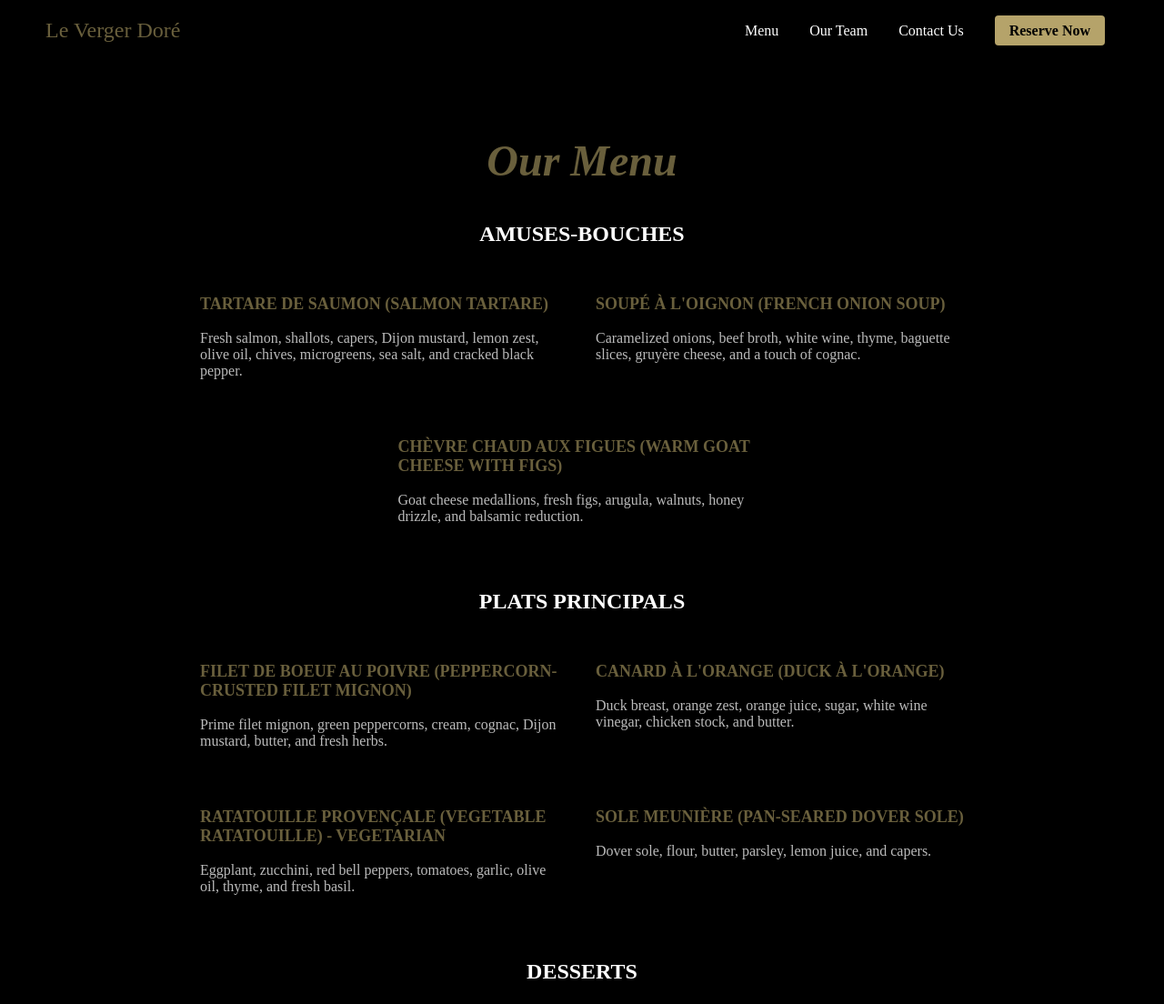
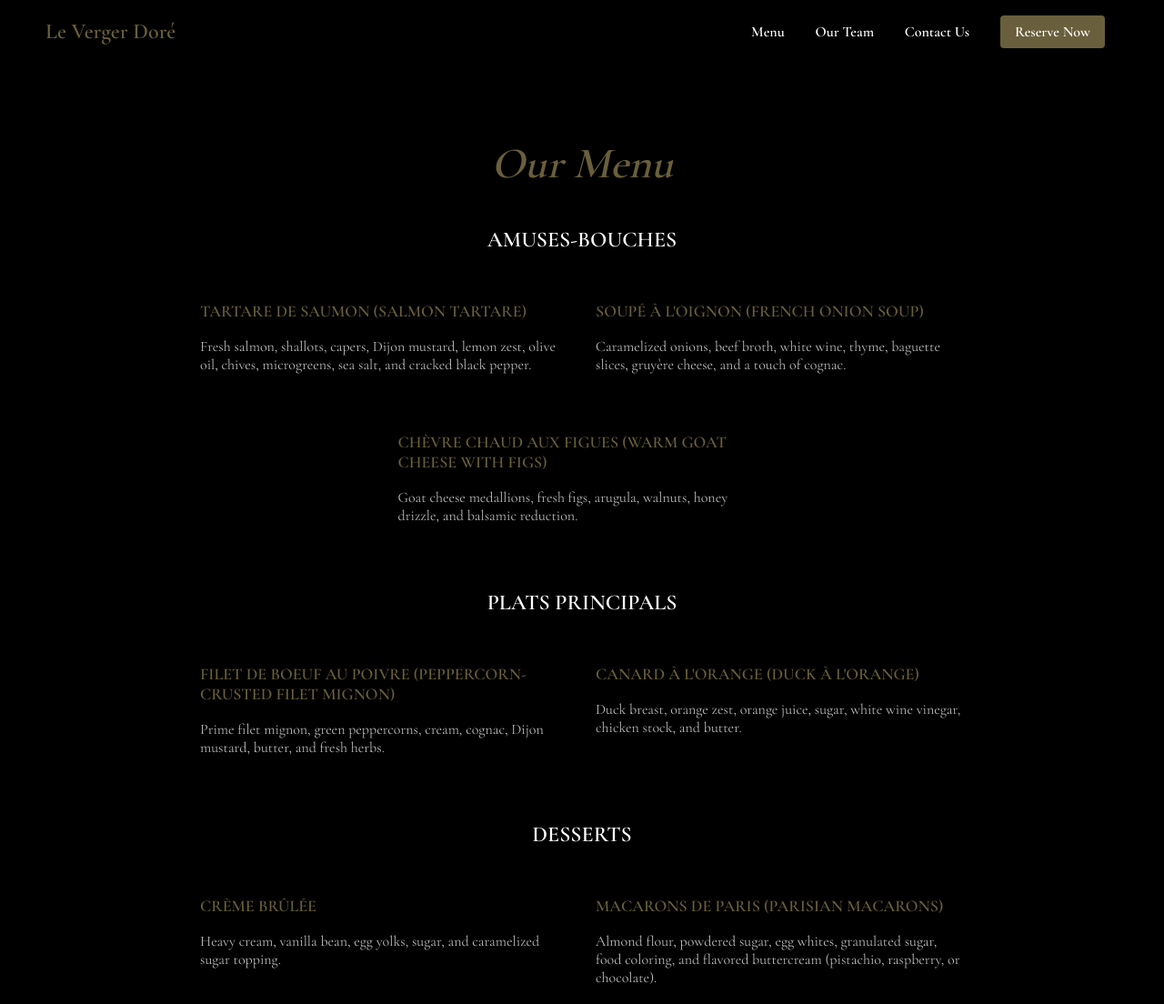
Before and after one commit to Kevinehh/SEG3525_A1, a plain HTML site: page menu.html in a window 1280 px wide. Shown: the top 1104 px of the page at 91% size. Drawn offline with nearby package versions, Linux system fonts and the light colour scheme.

Commit message:
Initial Commit

```diff
--- a/menu.html
+++ b/menu.html
@@ -4,6 +4,7 @@
     <meta charset="UTF-8">
     <meta name="viewport" content="width=device-width, initial-scale=1.0">
     <title>Our Menu - Le Verger Doré</title>
+    <link href="https://fonts.googleapis.com/css2?family=Cormorant+Garamond:wght@300;400;500;600&display=swap" rel="stylesheet">
     <style>
         body {
             background-color: #000;
@@ -24,25 +25,24 @@
         .logo {
             color: #695F3C;
             font-size: 24px;
-            font-weight: 300;
+            font-weight: 600;
             text-decoration: none;
         }
-
-        .reserve-button {
-            background-color: #B5A36A;
-            color: #000;
-            padding: 8px 16px;
-            border-radius: 4px;
-            font-weight: 400;
-        }
-
 
         nav a {
             color: #fff;
             text-decoration: none;
             margin: 0 15px;
             font-size: 16px;
-            font-weight: 300;
+            font-weight: 600;
+        }
+
+        .reserve-button {
+            background-color: #695F3C;
+            color: white;
+            padding: 8px 16px;
+            border-radius: 4px;
+            font-weight: 400;
         }
 
         .menu-container {
@@ -124,14 +124,6 @@
                     <h3>CANARD À L'ORANGE (DUCK À L'ORANGE)</h3>
                     <p>Duck breast, orange zest, orange juice, sugar, white wine vinegar, chicken stock, and butter.</p>
                 </div>
-                <div class="menu-item">
-                    <h3>RATATOUILLE PROVENÇALE (VEGETABLE RATATOUILLE) - VEGETARIAN</h3>
-                    <p>Eggplant, zucchini, red bell peppers, tomatoes, garlic, olive oil, thyme, and fresh basil.</p>
-                </div>
-                <div class="menu-item">
-                    <h3>SOLE MEUNIÈRE (PAN-SEARED DOVER SOLE)</h3>
-                    <p>Dover sole, flour, butter, parsley, lemon juice, and capers.</p>
-                </div>
             </div>
         </div>
 
@@ -146,10 +138,6 @@
                     <h3>MACARONS DE PARIS (PARISIAN MACARONS)</h3>
                     <p>Almond flour, powdered sugar, egg whites, granulated sugar, food coloring, and flavored buttercream (pistachio, raspberry, or chocolate).</p>
                 </div>
-                <div class="menu-item">
-                    <h3>FONDANT AU CHOCOLAT (MOLTEN CHOCOLATE CAKE)</h3>
-                    <p>Dark chocolate, butter, sugar, eggs, flour, and a touch of espresso powder.</p>
-                </div>
             </div>
         </div>
     </div>
```
Also changed, not shown: contactus.html (+9 -1 lines), reservation.html (+3 -3 lines).
